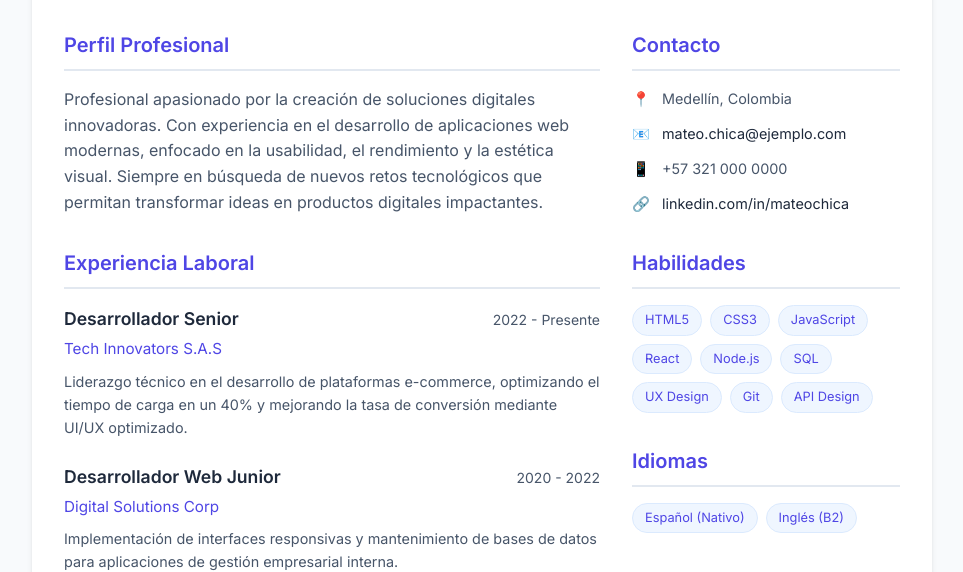
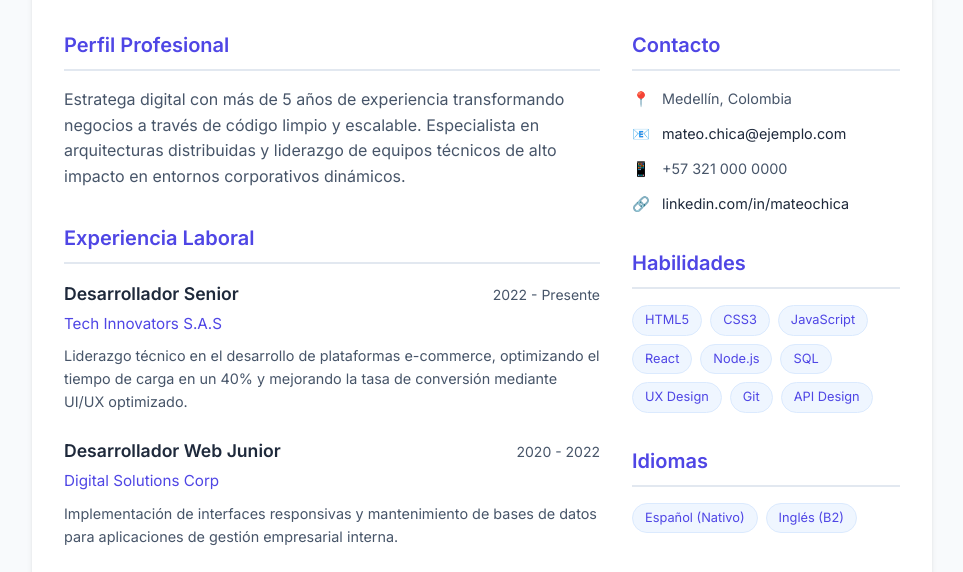
Before and after one commit to Mateochi/Proyecto-web-Ejemplo8, a plain HTML site: page index.html in a window 1280 px wide. Shown: the part 231-803 px from the top of the page, without its empty margins (158-1121 px from the left). Drawn offline with Linux system fonts and the light colour scheme.

Commit message:
Colaborador: Actualización de perfil estratégico

```diff
--- a/index.html
+++ b/index.html
@@ -20,10 +20,9 @@
             <div class="left-column">
                 <section class="summary">
                     <h2>Perfil Profesional</h2>
-                    <p>Profesional apasionado por la creación de soluciones digitales innovadoras. Con experiencia en el
-                        desarrollo de aplicaciones web modernas, enfocado en la usabilidad, el rendimiento y la estética
-                        visual. Siempre en búsqueda de nuevos retos tecnológicos que permitan transformar ideas en
-                        productos digitales impactantes.</p>
+                    <p>Estratega digital con más de 5 años de experiencia transformando negocios a través de código
+                        limpio y escalable. Especialista en arquitecturas distribuidas y liderazgo de equipos técnicos
+                        de alto impacto en entornos corporativos dinámicos.</p>
                 </section>
 
                 <section class="experience">
```
